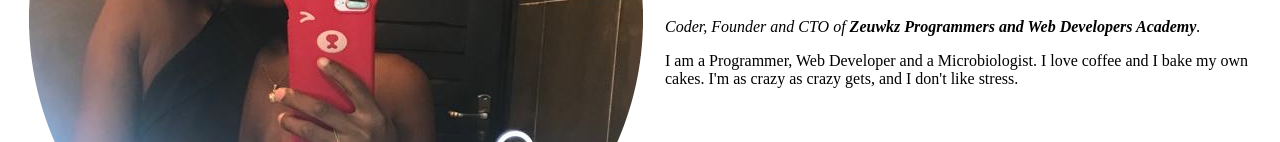
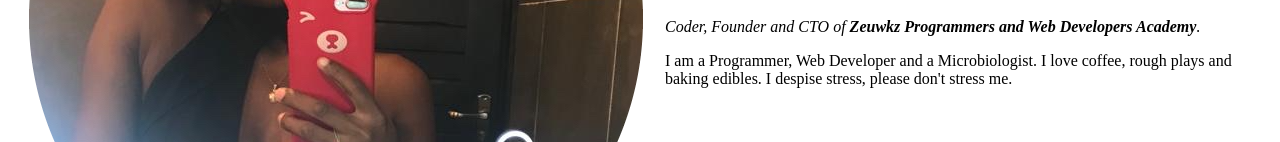
Before and after one commit to Uwaezukky/effective-meme, a plain HTML site: page index.html in a window 1280 px wide. Shown: the part 317-459 px from the top of the page. Drawn offline with Linux system fonts and the light colour scheme.

Commit message:
Update index.html

```diff
--- a/index.html
+++ b/index.html
@@ -13,8 +13,8 @@
       <td>
         <h1>Zukky Anyah</h1>
         <p><em>Coder, Founder and CTO of <strong>Zeuwkz Programmers and Web Developers Academy</strong>.</em></p>
-        <p>I am a Programmer, Web Developer and a Microbiologist. I love coffee and I bake my own cakes.
-          I'm as crazy as crazy gets, and I don't like stress.</p>
+        <p>I am a Programmer, Web Developer and a Microbiologist. I love coffee, rough plays and baking edibles.
+          I despise stress, please don't stress me.</p>
       </td>
     </tr>
   </table>
```
